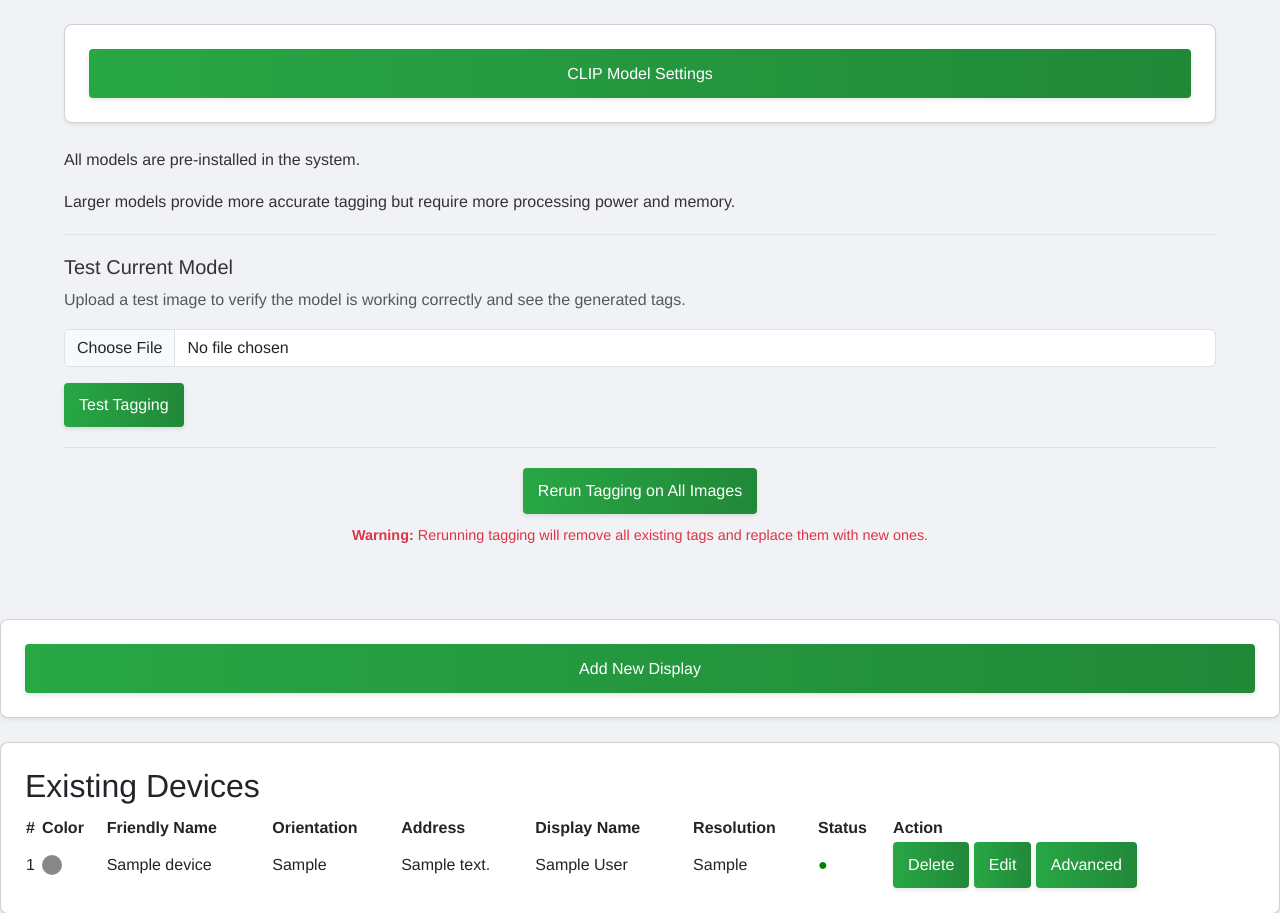
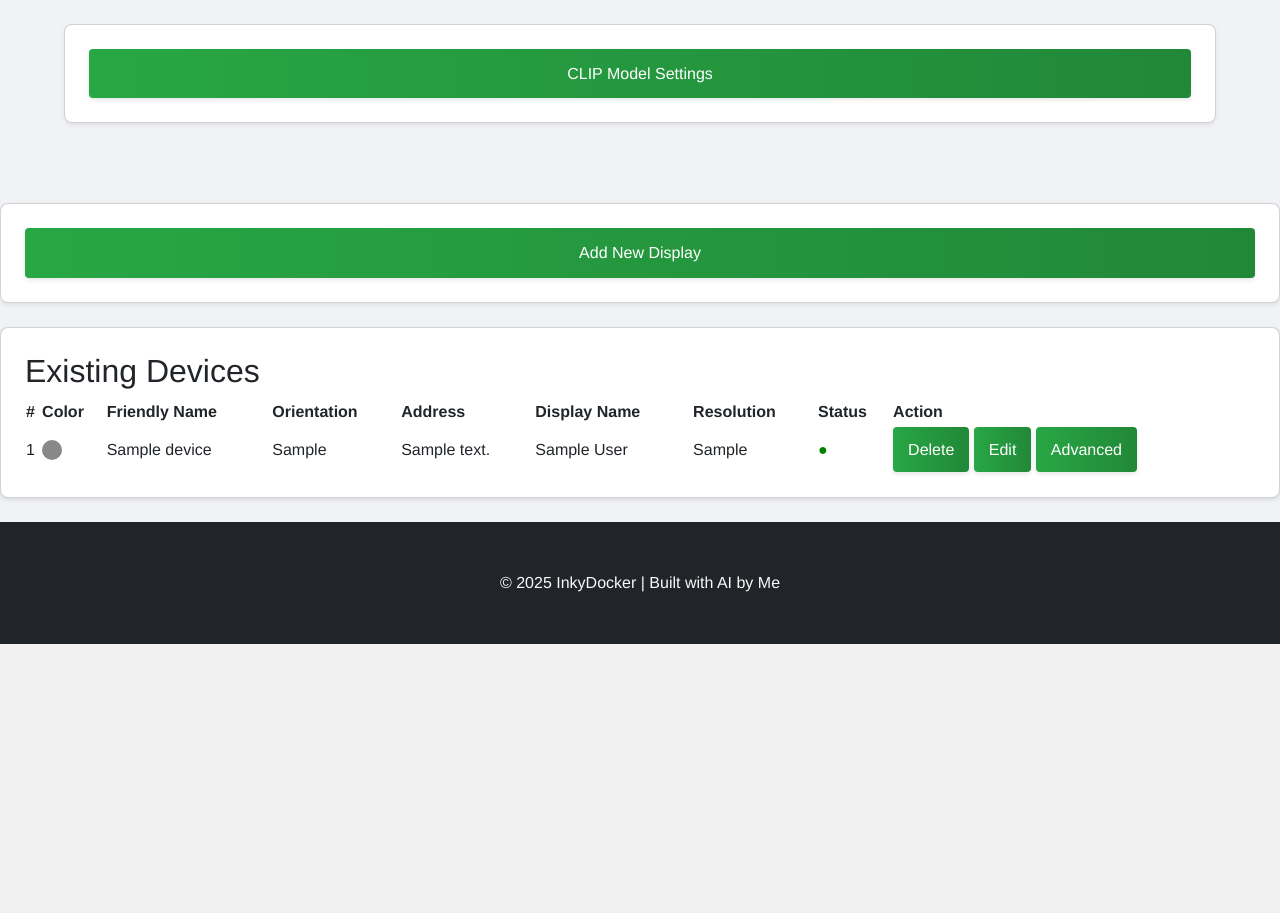
Before and after one commit to Andersoersted/inkydocker, a Flask app: page /settings in a window 1280 px wide. Shown: the part 313-1226 px from the top of the page. After the commit the page ends 957 px from the top, so only its background shows below. Run offline with Flask 3, Linux system fonts and the light colour scheme; tables that the repository leaves empty hold one stand-in row (values such as "Sample post"); data that the repository does not hold is empty; some libraries are stand-ins or nearby versions.

Commit message:
remove things that should not be there.

```diff
--- a/tasks.py
+++ b/tasks.py
@@ -213,7 +213,7 @@ def get_clip_model():
                             model_var,
                             pretrained=pretrained_tag,
                             jit=False,
-                            force_quick_gelu=True,
+                            force_quick_gelu=False,  # Don't force QuickGELU to avoid warnings
                             cache_dir=models_folder
                         )
                         # If we get here, the model loaded successfully
@@ -259,7 +259,7 @@ def get_clip_model():
                         clip_model_name,
                         pretrained=pretrained_tag,
                         jit=False,
-                        force_quick_gelu=True
+                        force_quick_gelu=False  # Don't force QuickGELU to avoid warnings
                     )
                     # If we get here, the model loaded successfully
                     current_app.logger.info(f"Successfully loaded {clip_model_name} with pretrained tag: {pretrained_tag}")
@@ -304,7 +304,7 @@ def get_clip_model():
         if 'ViT-B-32' in clip_models:
             return 'ViT-B-32', clip_models['ViT-B-32'], clip_preprocessors['ViT-B-32']
         # Otherwise load default model
-        model, _, preprocess = open_clip.create_model_and_transforms('ViT-B-32', pretrained='openai', jit=False, force_quick_gelu=True)
+        model, _, preprocess = open_clip.create_model_and_transforms('ViT-B-32', pretrained='openai', jit=False, force_quick_gelu=False)
         model.to(device)
         model.eval()
         clip_models['ViT-B-32'] = model
--- a/templates/settings.html
+++ b/templates/settings.html
@@ -254,32 +254,6 @@
     </div>
   </div>
 
-        <div style="margin-top: 20px;">
-          <p>All models are pre-installed in the system.</p>
-          <p>Larger models provide more accurate tagging but require more processing power and memory.</p>
-        </div>
-
-        <!-- Test Tagging Section -->
-        <div style="margin-top: 20px; border-top: 1px solid #dee2e6; padding-top: 20px;">
-          <h5>Test Current Model</h5>
-          <p class="text-muted">Upload a test image to verify the model is working correctly and see the generated tags.</p>
-          <div class="mb-3">
-            <input class="form-control" type="file" id="testImageFile" accept="image/*">
-          </div>
-          <button type="button" class="btn btn-outline-primary" onclick="testTagging()">Test Tagging</button>
-          <div id="testTaggingResult" class="mt-3" style="display: none;">
-            <h6>Test Results:</h6>
-            <div id="testTaggingContent" class="p-3 bg-light rounded"></div>
-          </div>
-        </div>
-
-        <!-- Rerun Tagging Button -->
-        <div style="margin-top: 20px; text-align: center; border-top: 1px solid #dee2e6; padding-top: 20px;">
-          <button type="button" class="primary-btn" onclick="rerunAllTagging()">Rerun Tagging on All Images</button>
-          <p class="text-danger" style="margin-top: 10px; font-size: 0.9em;"><strong>Warning:</strong> Rerunning tagging will remove all existing tags and replace them with new ones.</p>
-        </div>
-      </form>
-    </div>
   </div>
 
   <!-- Add New Display Button -->
```
